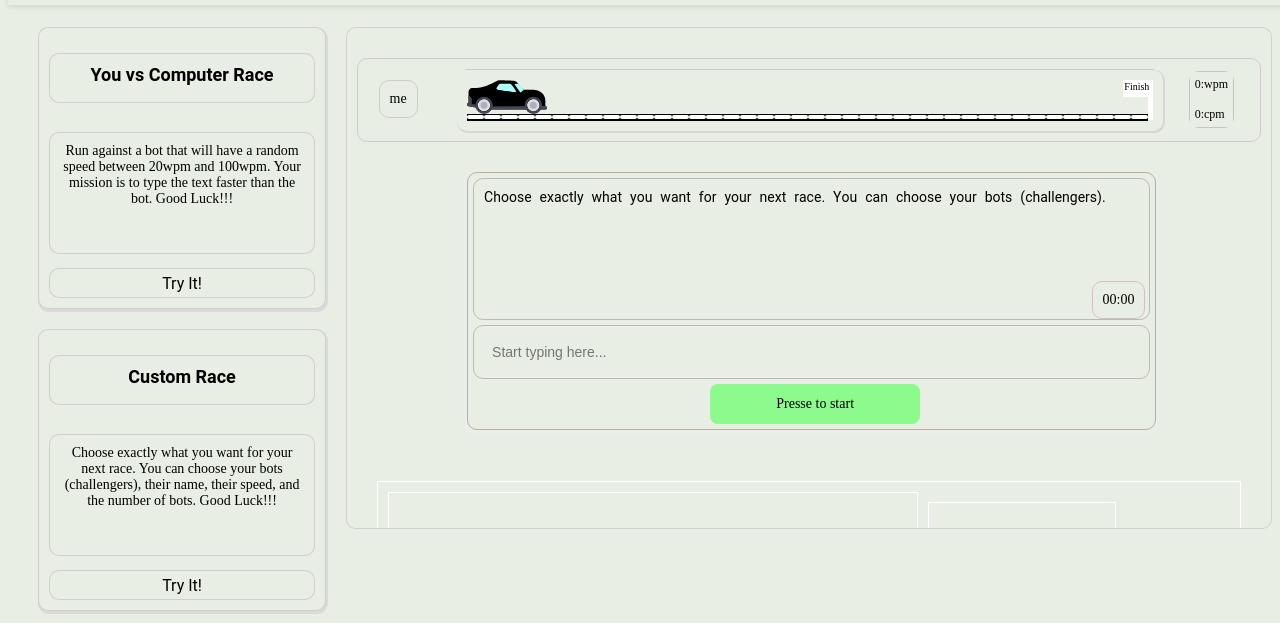
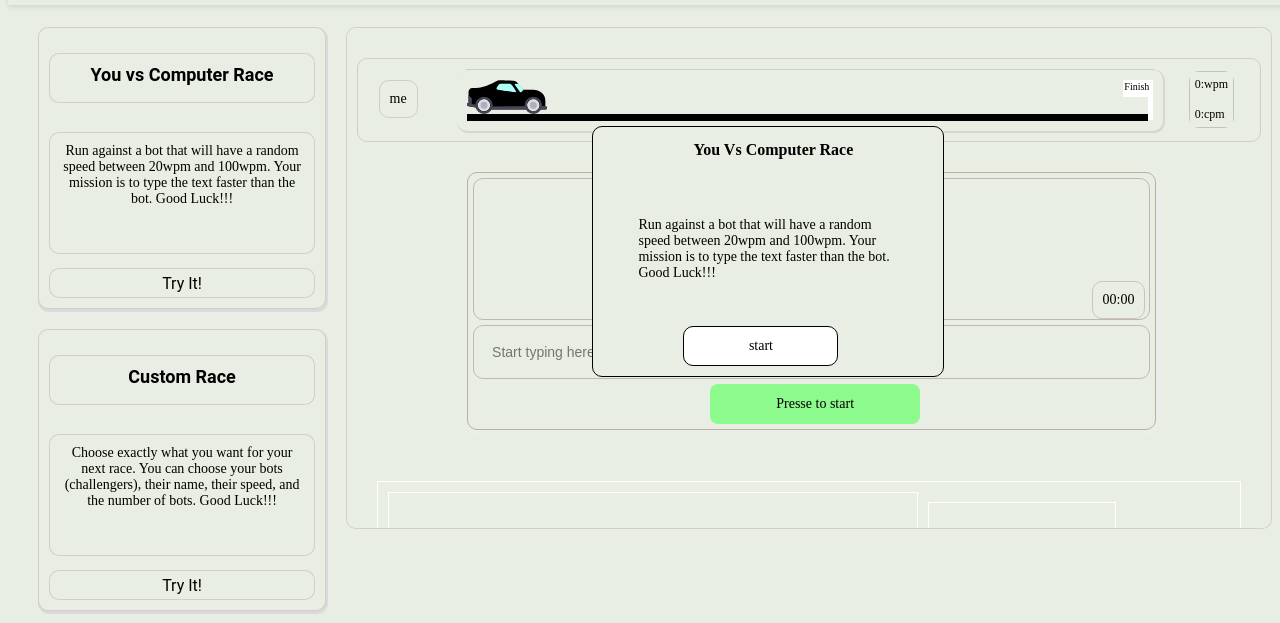
Before and after one commit to Francklinok/TypeRaceGame, a website built with Vite: page index.html in a window 1280 px wide. Shown: the part 73-696 px from the top of the page. Built offline with nearby package versions, Linux system fonts and the light colour scheme.

Commit message:
added features

```diff
--- a/index.html
+++ b/index.html
@@ -19,6 +19,19 @@
     </header>
     <main>
       <section class="main-section">
+
+        <section class="tostart">
+          <div class="toStart">
+            <h2>You Vs Computer Race</h2>
+            <p>
+              Run against a bot that will have a random speed between 20wpm and
+              100wpm. Your mission is to type the text faster than the bot. Good
+              Luck!!!
+            </p>
+            <button>start</button>
+          </div>
+        </section>
+
         <!-- Left Section -->
         <section class="left-section">
           <div class="container">
@@ -238,6 +251,10 @@
         </section>
       </section>
     </main>
-    <footer></footer>
+    <footer>
+      <section class="theme">
+        <div class="theme-change"></div>
+      </section>
+    </footer>
   </body>
 </html>
--- a/src/main.js
+++ b/src/main.js
@@ -870,8 +870,11 @@ function initializeGame() {
   select();
   addPlayer();
 }
+
+function toStartGame(){
+  const id = document.querySelectore(".")
+}
 document.addEventListener("DOMContentLoaded", () => {
-  initializeGame();
 });
 
 function callTostartGame() {
--- a/src/style.css
+++ b/src/style.css
@@ -120,6 +120,48 @@ main {
   height: 500px;
 }
 
+.main-section .tostart {
+  display: flex;
+  z-index: 1000;
+  align-items:center;
+  position: absolute;
+  justify-content: center;
+  bottom: 40%;
+  left:45%;
+}
+
+.main-section .tostart .toStart {
+  display: flex;
+  flex-direction: column;
+  border: 1px solid;
+  width: 350px;
+  height: auto;
+  border-radius:10px;
+}
+
+.main-section .tostart .toStart h2 {
+  font-size: 16px;
+  margin-left:100px;
+}
+
+.main-section  .tostart .toStart p {
+  font-size: 14px;
+  margin: 10%;
+  padding: 10px;
+}
+.main-section  .tostart .toStart button {
+  display: flex;
+  align-items: center;
+  justify-content: center;
+  padding: 5px;
+  width: 155px;
+  height: 40px;
+  background-color: white;
+  border: 1px solid;
+  margin:0px 10px 10px 90px;
+  border-radius:10px;
+}
+
 .main-section .center-section .select-area {
   display: none;
   margin: 10px 10px 200px 30px;
@@ -147,7 +189,7 @@ main {
   box-shadow: 0px 0px 0px 1px rgb(216, 205, 205);
   border-radius: 10px; */
 }
-.main-section .center-section .select-area .creat .custom-race h2 {
+.main-section .center-sect .select-area .creat .custom-race h2 {
   align-items: center;
   text-align: center;
   padding: 15px;
@@ -456,19 +498,6 @@ main {
   padding: 10px;
 }
 
-/* .main-section .center-section .main-area .race .user-left .second-user p {
-  display: flex;
-  grid-row: 2;
-  grid-column: 1;
-  text-align: center;
-  align-items: center;
-  border: 1px solid rgb(210, 203, 203);
-  height: 35px;
-  width: 35px;
-  padding-left: 15px;
-  border-radius: 10px;
-} */
-
 .main-section .center-section .main-area .race .car-center {
   display: flex;
   flex-direction: column;
@@ -492,7 +521,6 @@ main {
   box-shadow: 1px 1px 0px 1px rgb(216, 213, 213);
   border-radius: 10px;
   margin: 0;
-
 }
 
 .main-section .center-section .main-area .race .car-center .road {
@@ -548,19 +576,6 @@ main {
   right: 25px;
 }
 
-/* .main-section .center-section .main-area .race .car-center .container {
-  display: flex;
-  text-align: center;
-  grid-row: 2;
-  grid-column: 2;
-  padding: 10px;
-  border: 1px solid rgb(201, 191, 191);
-  box-shadow: 1px 1px 0px 1px rgb(247, 228, 228);
-  border-radius: 10px;
-  background-color: yellow;
-  width: 95%;
-} */
-
 .main-section .center-section .main-area .race .params-right {
   display: flex;
   flex-direction: column;
@@ -594,16 +609,6 @@ main {
   font-size: 12px;
   margin: 0;
 }
-/*
-.main-section .center-section .main-area .race .params-right .second-params {
-  text-align: center;
-  grid-row: 2;
-  grid-column: 3;
-  border: 1px solid rgb(196, 195, 195);
-  border-radius: 10px;
-  margin: 1px 0px 10px 2px;
-  gap: 5px;
-} */
 
 .main-section .center-section .main-area .text-container {
   display: flex;
@@ -685,7 +690,7 @@ main {
   all: unset;
   padding: 10px;
   width: 95%;
-  font-family:Arial;
+  font-family: Arial;
 }
 
 .main-section .center-section .main-area .text-container .time {
```
